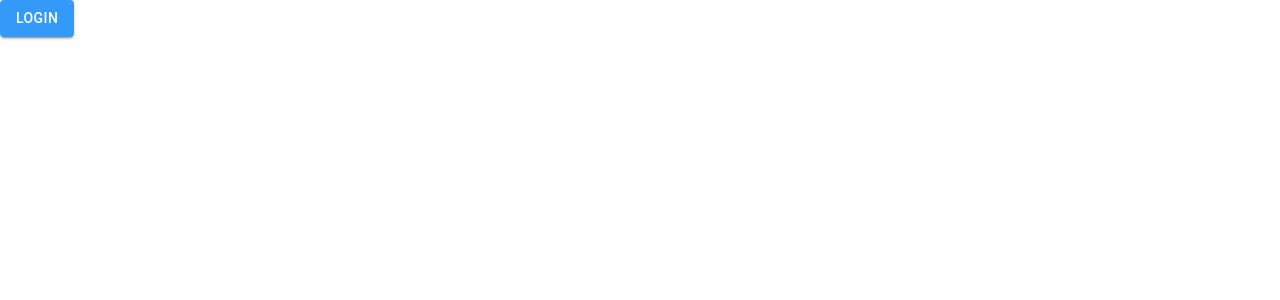
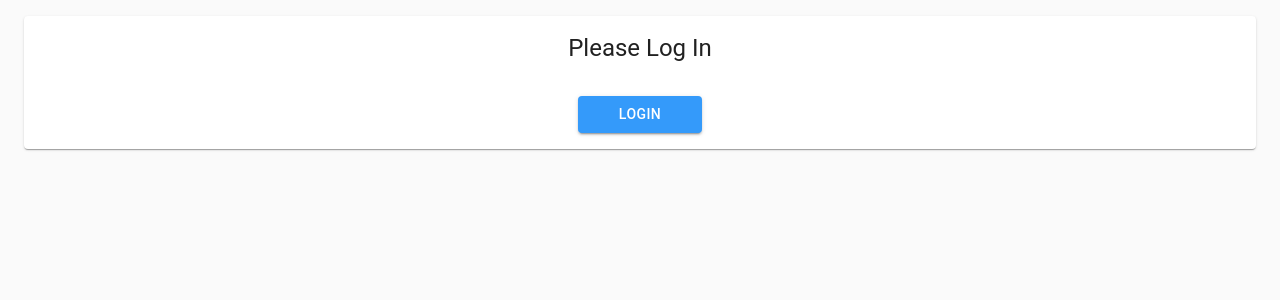
Before and after one commit to rleslie1015/kansha-fe, a React (Create React App) app in the folder react-app/: page / in a window 1280 px wide. Shown: the top 300 px of the page. Built offline with nearby package versions, Linux system fonts and the light colour scheme; what auth0-js would draw is missing.

Commit message:
added Auth0 capabilities

```diff
--- a/react-app/src/Auth.jsx
+++ b/react-app/src/Auth.jsx
@@ -9,7 +9,7 @@ export default class Auth {
     auth0 = new auth0.WebAuth({
         domain: "kansha.auth0.com",
         clientID: "7zLELHA3Jyrt7O5M561HgBg3EjRsoT5K",
-        redirectUri: "https://kansha-staging.herokuapp.com/home",
+        redirectUri: "https://kansha-staging.netlify.com/home",
         audience: "https://kansha.auth0.com/userinfo",
         responseType: "token id_token",
         scope: "openid profile"
--- a/react-app/src/Login.jsx
+++ b/react-app/src/Login.jsx
@@ -1,10 +1,37 @@
 import React from 'react';
 import Auth from './Auth';
-import Button from '@material-ui/core/Button';
+import CssBaseline from '@material-ui/core/CssBaseline';
+import { makeStyles } from '@material-ui/core/styles';
+import { Container, Typography, Paper, Button } from '@material-ui/core';
 
 const auth = new Auth();
 
+const useStyles = makeStyles(theme => ({
+    root: {
+        display: 'flex',
+        flexDirection: 'column',
+        minHeight: '100vh',
+    },
+    paper: {
+        marginTop: '1rem',
+    },
+    typo: {
+        display: 'flex',
+        justifyContent: 'center',
+        padding: '1rem .5rem',
+    },
+    button: {
+        width: '10%',
+        margin: '1rem 45%',
+        backgroundColor: '#349AFA',
+        color: 'white',
+        textDecoration: 'none',
+    },
+}));
+
 export default function Login() {
+    const classes = useStyles();
+
     const state = {
         credentials: {
             username: '',
@@ -30,19 +57,23 @@ export default function Login() {
     };
 
     return (
-        <div>
+        <div id="App" className={classes.root}>
+            <CssBaseline />
+            <Container fixed>
+                <Paper className={classes.paper}>
+                    <Typography className={classes.typo} variant="h5">
+                        Please Log In
+                    </Typography>
                     <Button
+                        className={classes.button}
                         variant="contained"
                         color="primary"
                         onClick={auth.login}
-                style={{
-                    backgroundColor: '#349AFA',
-                    color: 'white',
-                    textDecoration: 'none',
-                }}
                     >
                         Login
                     </Button>
+                </Paper>
+            </Container>
         </div>
     );
 }
```
Lines whose indentation alone changed are shown as unchanged.
